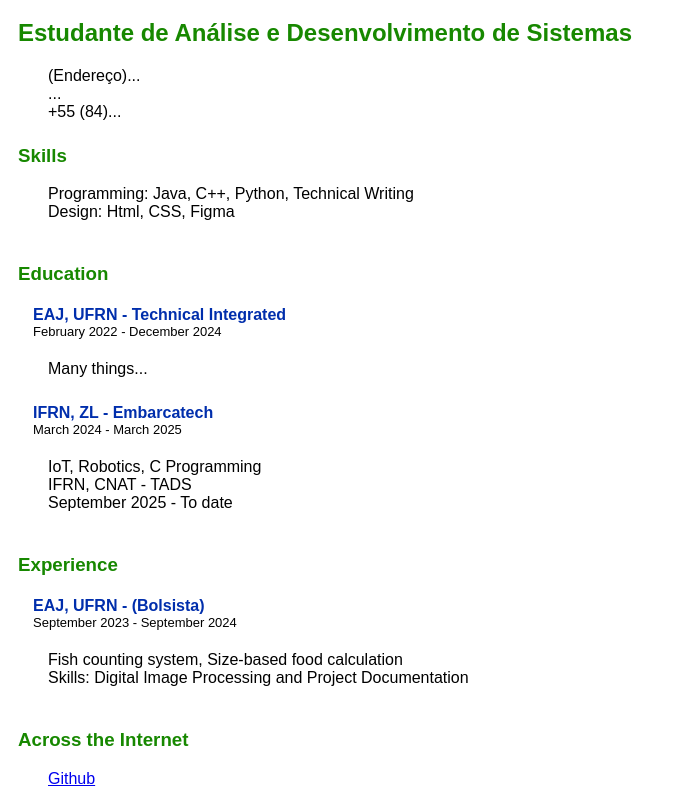
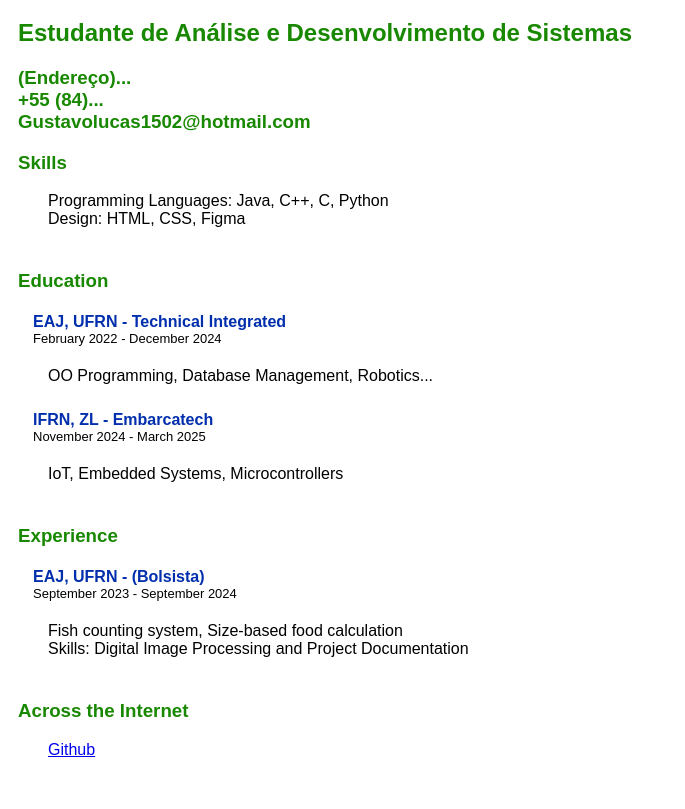
Before and after one commit to GustavLcs/Web-Design, a plain HTML site: page FirstPages/index.html in a window 1280 px wide. Shown: the part 61-870 px from the top of the page, without its empty margins (0-685 px from the left). After the commit the page ends 841 px from the top, so only its background shows below. Drawn offline with Linux system fonts and the light colour scheme.

Commit message:
Added precise data

```diff
--- a/FirstPages/css/estilo.css
+++ b/FirstPages/css/estilo.css
@@ -8,15 +8,15 @@ h1{
     font-family: sans-serif;
 }
 #estilo1{
+    font-family: sans-serif;
     color: rgb(23, 136, 0);
     padding-left: 10px;
-    font-family: sans-serif;
 }
 #estilo2{
+    font-family: sans-serif;
     color: rgb(0, 46, 172);
     padding-left:25px;
     margin-bottom: 0px;
-    font-family: sans-serif;
 }
 #time{
     font-size: 13px;
--- a/FirstPages/index.html
+++ b/FirstPages/index.html
@@ -12,31 +12,30 @@
         Gustavo Lucas Morais dos Santos
     </h1>
     <h2 id="estilo1">Estudante de Análise e Desenvolvimento de Sistemas</h2>
-    <p>
+    <h3 id="estilo1">
         (Endereço)...<br/>
-        ...<br/>
         +55 (84)...<br/>
-    </p>
+        Gustavolucas1502@hotmail.com<br/>
+    </h3>
 
     <h3 id="estilo1">Skills</h3>
     <p>
-        Programming: Java, C++, Python, Technical Writing<br/>
-        Design: Html, CSS, Figma<br/><br/>
+        Programming Languages: Java, C++, C, Python<br/>
+        Design: HTML, CSS, Figma<br/><br/>
     </p>
 
     <h3 id="estilo1">Education</h3>
     <h4 id="estilo2">EAJ, UFRN - Technical Integrated</h4>
     <p id="time">February 2022 - December 2024</p>
     <p>
-        Many things...<br/>
+        OO Programming, Database Management, Robotics...<br/>
     </p>
     <h4 id="estilo2">IFRN, ZL - Embarcatech<br/></h4>
-    <p id="time">March 2024 - March 2025<br/></p>
+    <p id="time">November 2024 - March 2025<br/></p>
     <p>
-        IoT, Robotics, C Programming<br/>
-        IFRN, CNAT - TADS<br/>
-        September 2025 - To date<br/><br/>
+        IoT, Embedded Systems, Microcontrollers<br/><br/>
     </p>
+
 
     <h3 id="estilo1">Experience</h3>
     <h4 id="estilo2">EAJ, UFRN - (Bolsista)</h4>
```
